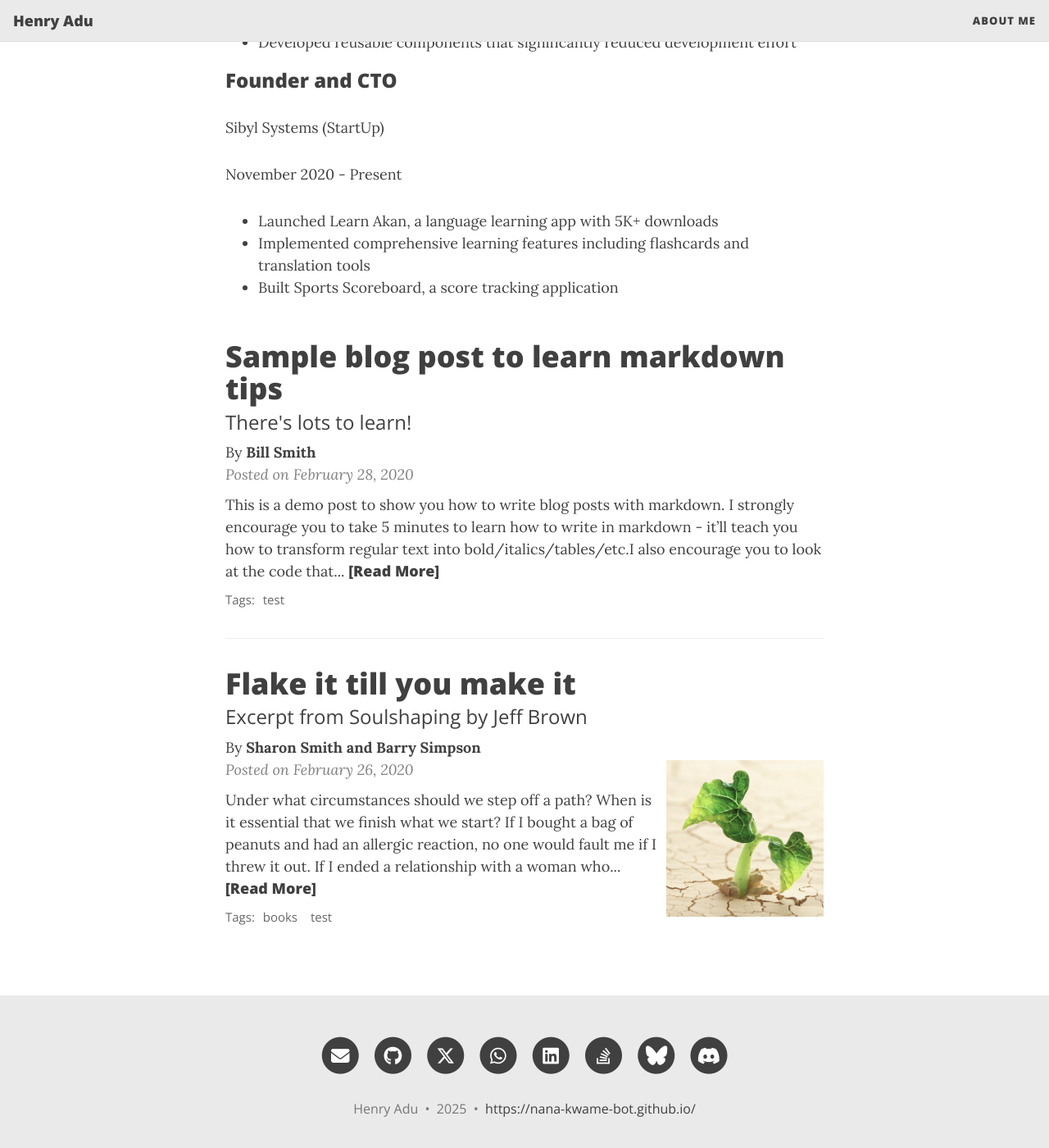
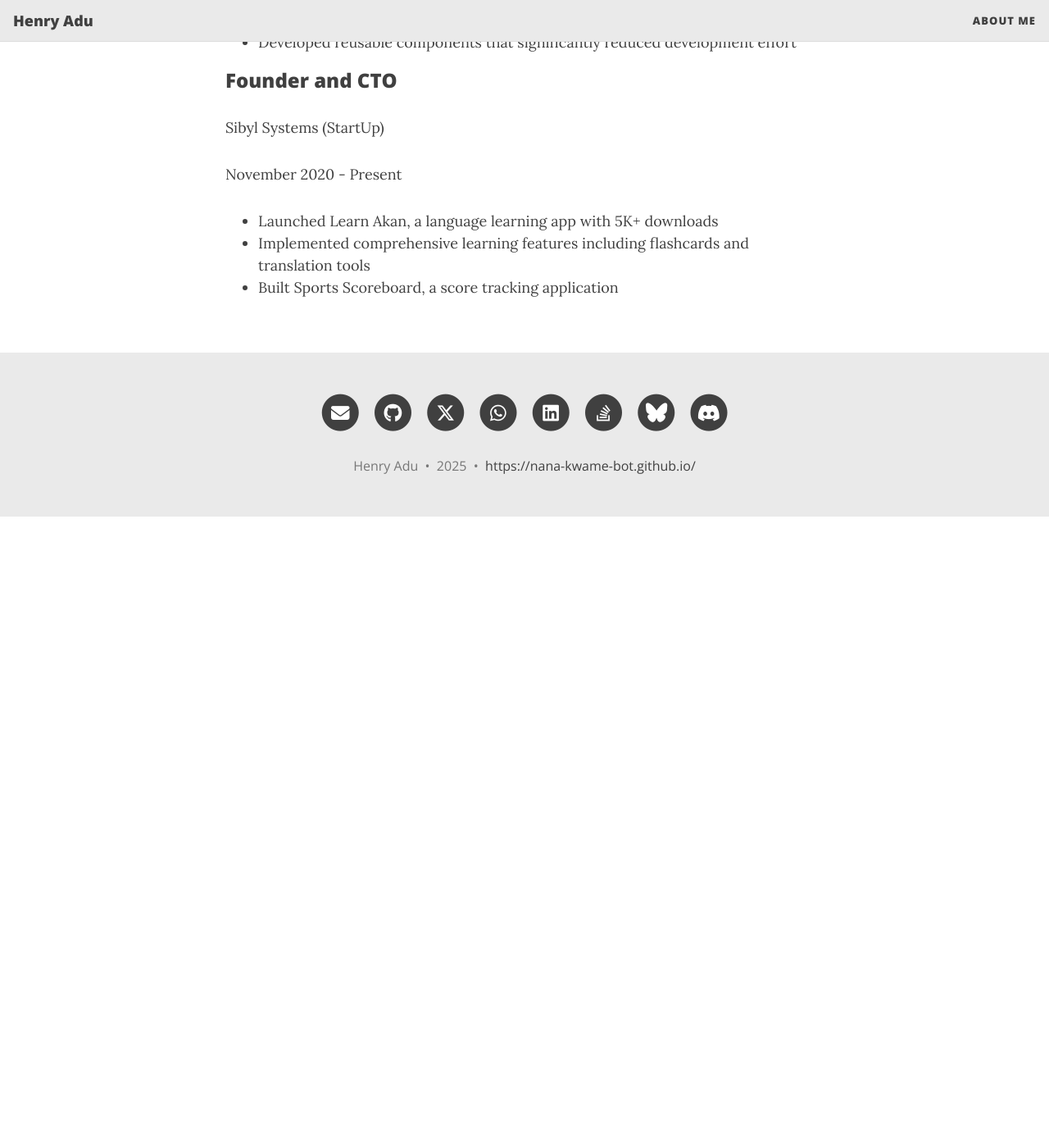
Before and after one commit to Nana-Kwame-bot/Nana-Kwame-bot.github.io, a Jekyll site: the page built from index.html, in a window 1280 px wide and 1400 px high, scrolled down 1326 px. Shown: the whole window at 82% size. Built offline with Jekyll 4.4.1, drawn with Linux system fonts in a browser that asks for light colours; the list of posts is cut into pages by our own code; after the commit the page ends 1956 px from its top, so only the background shows below that.

Commit message:
Remove comments section and delete unused post layouts and markdown files

````diff
--- a/_layouts/home.html
+++ b/_layouts/home.html
@@ -4,119 +4,57 @@
 
 {{ content }}
 
-{% assign posts = paginator.posts | default: site.posts %}
+<!-- Hero Section -->
+<section class="hero-section text-center">
+  <p class="professional-summary">
+      Experienced software engineer with 5 years of expertise in Flutter and Dart, creating impactful solutions at Volta River Authority and Phundit. Currently focused on enhancing enterprise mobility solutions and developing innovative apps that serve real-world needs.
+  </p>
+</section>
 
-<!-- role="list" needed so that `list-style: none` in Safari doesn't remove the list semantics -->
-<ul class="posts-list list-unstyled" role="list">
-  {% for post in posts %}
-  <li class="post-preview">
-    <article>
+<!-- Portfolio Section -->
+<section class="portfolio-section">
+  <h2>Featured Projects</h2>
+  <div class="projects-grid">
+      <div class="project-card">
+          <h3>VRA Client Service App</h3>
+          <p>Enterprise-level customer service system with email notifications and in-app alerts.</p>
+          <div class="tech-stack">Flutter • Firebase • BLoC</div>
+      </div>
+      <div class="project-card">
+          <h3>Learn Akan</h3>
+          <p>Language learning app with 5K+ downloads, featuring flashcards and interactive exercises.</p>
+          <div class="tech-stack">Flutter • Dart • Firebase</div>
+      </div>
+      <div class="project-card">
+          <h3>Waste Pickup App</h3>
+          <p>Created and published a waste management solution with real-time tracking capabilities.</p>
+          <div class="tech-stack">Flutter • Google Maps • Firebase</div>
+      </div>
+  </div>
+</section>
 
-      {%- capture thumbnail -%}
-        {% if post.thumbnail-img %}
-          {{ post.thumbnail-img }}
-        {% elsif post.cover-img %}
-          {% if post.cover-img.first %}
-            {{ post.cover-img[0].first.first }}
-          {% else %}
-            {{ post.cover-img }}
-          {% endif %}
-        {% else %}
-        {% endif %}
-      {% endcapture %}
-      {% assign thumbnail=thumbnail | strip %}
+<!-- Experience Section -->
+<section class="experience-section">
+  <h2>Professional Experience</h2>
+  <div class="experience-card">
+      <h3>Software Engineer</h3>
+      <p class="company">Volta River Authority (VRA) - Technical Service Department</p>
+      <p class="duration">November 2022 - Present</p>
+      <ul>
+          <li>Managed the production of 3 different apps across 4 different platforms</li>
+          <li>Implemented Email notification system to help employees stay abreast of new incidents</li>
+          <li>Developed reusable components that significantly reduced development effort</li>
+      </ul>
+  </div>
 
-      {% if site.feed_show_excerpt == false %}
-      {% if thumbnail != "" %}
-      <div class="post-image post-image-normal">
-        <a href="{{ post.url | absolute_url }}" aria-label="Thumbnail">
-          <img src="{{ thumbnail | absolute_url }}" alt="Post thumbnail">
-        </a>
-      </div>
-      {% endif %}
-      {% endif %}
-
-      <a href="{{ post.url | absolute_url }}">
-        <h2 class="post-title">{{ post.title | strip_html }}</h2>
-
-        {% if post.subtitle %}
-          <h3 class="post-subtitle">
-          {{ post.subtitle | strip_html }}
-          </h3>
-        {% endif %}
-      </a>
-
-      {% if post.author %}
-        <span>By <strong>{{ post.author | strip_html }}</strong></span>
-      {% endif %}
-      <p class="post-meta">
-        {% assign date_format = site.date_format | default: "%B %-d, %Y" %}
-        Posted on {{ post.date | date: date_format }}
-      </p>
-
-      {% if thumbnail != "" %}
-      <div class="post-image post-image-small">
-        <a href="{{ post.url | absolute_url }}" aria-label="Thumbnail">
-          <img src="{{ thumbnail | absolute_url }}" alt="Post thumbnail">
-        </a>
-      </div>
-      {% endif %}
-
-      {% unless site.feed_show_excerpt == false %}
-      {% if thumbnail != "" %}
-      <div class="post-image post-image-short">
-        <a href="{{ post.url | absolute_url }}" aria-label="Thumbnail">
-          <img src="{{ thumbnail | absolute_url }}" alt="Post thumbnail">
-        </a>
-      </div>
-      {% endif %}
-
-      <div class="post-entry">
-        {% assign excerpt_length = site.excerpt_length | default: 50 %}
-        {{ post.excerpt | strip_html | truncatewords: excerpt_length }}
-        {% assign excerpt_word_count = post.excerpt | number_of_words %}
-        {% if post.content != post.excerpt or excerpt_word_count > excerpt_length %}
-          <a href="{{ post.url | absolute_url }}" class="post-read-more">[Read&nbsp;More]</a>
-        {% endif %}
-      </div>
-      {% endunless %}
-
-      {% if site.feed_show_tags != false and post.tags.size > 0 %}
-      <div class="blog-tags">
-        <span>Tags:</span>
-        <!-- role="list" needed so that `list-style: none` in Safari doesn't remove the list semantics -->
-        <ul class="d-inline list-inline" role="list">
-          {% for tag in post.tags %}
-          <li class="list-inline-item">
-            <a href="{{ '/tags' | absolute_url }}#{{- tag -}}">{{- tag -}}</a>
-          </li>
-          {% endfor %}
-        </ul>
-      </div>
-      {% endif %}
-
-    </article>
-  </li>
-  {% endfor %}
-</ul>
-
-{% if paginator.total_pages > 1 %}
-<ul class="pagination main-pager">
-  {% if paginator.previous_page %}
-  <li class="page-item previous">
-    <a class="page-link" href="{{ paginator.previous_page_path | absolute_url }}">
-      <i class="fas fa-arrow-left" alt="Newer Posts"></i>
-      <span class="d-none d-sm-inline-block">Newer Posts</span>
-    </a>
-  </li>
-  {% endif %}
-  {% if paginator.next_page %}
-  <li class="page-item next">
-    <a class="page-link" href="{{ paginator.next_page_path | absolute_url }}">
-      <span class="d-none d-sm-inline-block">Older Posts</span>
-      <i class="fas fa-arrow-right" alt="Older Posts"></i>
-    </a>
-  </li>
-  {% endif %}
-</ul>
-{% endif %}
+  <div class="experience-card">
+      <h3>Founder and CTO</h3>
+      <p class="company">Sibyl Systems (StartUp)</p>
+      <p class="duration">November 2020 - Present</p>
+      <ul>
+          <li>Launched Learn Akan, a language learning app with 5K+ downloads</li>
+          <li>Implemented comprehensive learning features including flashcards and translation tools</li>
+          <li>Built Sports Scoreboard, a score tracking application</li>
+      </ul>
+  </div>
+</section>
--- a/_layouts/page.html
+++ b/_layouts/page.html
@@ -25,7 +25,6 @@
         </div>
       {% endif %}
 
-      {% include comments.html %}
     </div>
   </div>
 </main>
--- a/_posts/2020-02-26-flake-it-till-you-make-it.md
+++ /dev/null
@@ -1,18 +0,0 @@
----
-layout: post
-title: Flake it till you make it
-subtitle: Excerpt from Soulshaping by Jeff Brown
-cover-img: /assets/img/path.jpg
-thumbnail-img: /assets/img/thumb.png
-share-img: /assets/img/path.jpg
-tags: [books, test]
-author: Sharon Smith and Barry Simpson
----
-
-Under what circumstances should we step off a path? When is it essential that we finish what we start? If I bought a bag of peanuts and had an allergic reaction, no one would fault me if I threw it out. If I ended a relationship with a woman who hit me, no one would say that I had a commitment problem. But if I walk away from a seemingly secure route because my soul has other ideas, I am a flake?
-
-The truth is that no one else can definitively know the path we are here to walk. It’s tempting to listen—many of us long for the omnipotent other—but unless they are genuine psychic intuitives, they can’t know. All others can know is their own truth, and if they’ve actually done the work to excavate it, they will have the good sense to know that they cannot genuinely know anyone else’s. Only soul knows the path it is here to walk. Since you are the only one living in your temple, only you can know its scriptures and interpretive structure.
-
-At the heart of the struggle are two very different ideas of success—survival-driven and soul-driven. For survivalists, success is security, pragmatism, power over others. Success is the absence of material suffering, the nourishing of the soul be damned. It is an odd and ironic thing that most of the material power in our world often resides in the hands of younger souls. Still working in the egoic and material realms, they love the sensations of power and focus most of their energy on accumulation. Older souls tend not to be as materially driven. They have already played the worldly game in previous lives and they search for more subtle shades of meaning in this one—authentication rather than accumulation. They are often ignored by the culture at large, although they really are the truest warriors.
-
-A soulful notion of success rests on the actualization of our innate image. Success is simply the completion of a soul step, however unsightly it may be. We have finished what we started when the lesson is learned. What a fear-based culture calls a wonderful opportunity may be fruitless and misguided for the soul. Staying in a passionless relationship may satisfy our need for comfort, but it may stifle the soul. Becoming a famous lawyer is only worthwhile if the soul demands it. It is an essential failure if you are called to be a monastic this time around. If you need to explore and abandon ten careers in order to stretch your soul toward its innate image, then so be it. Flake it till you make it.
--- a/_posts/2020-02-28-sample-markdown.md
+++ /dev/null
@@ -1,95 +0,0 @@
----
-layout: post
-title: Sample blog post to learn markdown tips
-subtitle: There's lots to learn!
-gh-repo: daattali/beautiful-jekyll
-gh-badge: [star, fork, follow]
-tags: [test]
-comments: true
-mathjax: true
-author: Bill Smith
----
-
-{: .box-success}
-This is a demo post to show you how to write blog posts with markdown.  I strongly encourage you to [take 5 minutes to learn how to write in markdown](https://markdowntutorial.com/) - it'll teach you how to transform regular text into bold/italics/tables/etc.<br/>I also encourage you to look at the [code that created this post](https://raw.githubusercontent.com/daattali/beautiful-jekyll/master/_posts/2020-02-28-sample-markdown.md) to learn some more advanced tips about using markdown in Beautiful Jekyll.
-
-**Here is some bold text**
-
-## Here is a secondary heading
-
-[This is a link to a different site](https://deanattali.com/) and [this is a link to a section inside this page](#local-urls).
-
-Here's a table:
-
-| Number | Next number | Previous number |
-| :------ |:--- | :--- |
-| Five | Six | Four |
-| Ten | Eleven | Nine |
-| Seven | Eight | Six |
-| Two | Three | One |
-
-You can use [MathJax](https://www.mathjax.org/) to write LaTeX expressions. For example:
-When \\(a \ne 0\\), there are two solutions to \\(ax^2 + bx + c = 0\\) and they are $$x = {-b \pm \sqrt{b^2-4ac} \over 2a}.$$
-
-How about a yummy crepe?
-
-![Crepe](https://beautifuljekyll.com/assets/img/crepe.jpg)
-
-It can also be centered!
-
-![Crepe](https://beautifuljekyll.com/assets/img/crepe.jpg){: .mx-auto.d-block :}
-
-Here's a code chunk:
-
-~~~
-var foo = function(x) {
-  return(x + 5);
-}
-foo(3)
-~~~
-
-And here is the same code with syntax highlighting:
-
-```javascript
-var foo = function(x) {
-  return(x + 5);
-}
-foo(3)
-```
-
-And here is the same code yet again but with line numbers:
-
-{% highlight javascript linenos %}
-var foo = function(x) {
-  return(x + 5);
-}
-foo(3)
-{% endhighlight %}
-
-## Boxes
-You can add notification, warning and error boxes like this:
-
-### Notification
-
-{: .box-note}
-**Note:** This is a notification box.
-
-### Warning
-
-{: .box-warning}
-**Warning:** This is a warning box.
-
-### Error
-
-{: .box-error}
-**Error:** This is an error box.
-
-## Local URLs in project sites {#local-urls}
-
-When hosting a *project site* on GitHub Pages (for example, `https://USERNAME.github.io/MyProject`), URLs that begin with `/` and refer to local files may not work correctly due to how the root URL (`/`) is interpreted by GitHub Pages. You can read more about it [in the FAQ](https://beautifuljekyll.com/faq/#links-in-project-page). To demonstrate the issue, the following local image will be broken **if your site is a project site:**
-
-![Crepe](/assets/img/crepe.jpg)
-
-If the above image is broken, then you'll need to follow the instructions [in the FAQ](https://beautifuljekyll.com/faq/#links-in-project-page). Here is proof that it can be fixed:
-
-![Crepe]({{ '/assets/img/crepe.jpg' | relative_url }})
--- a/index.html
+++ b/index.html
@@ -3,57 +3,3 @@
 title: Henry Adu
 subtitle: Mobile App Developer | Software Engineer | AI Engineer
 ---
-<!-- Hero Section -->
-<section class="hero-section text-center">
-  <p class="professional-summary">
-      Experienced software engineer with 5 years of expertise in Flutter and Dart, creating impactful solutions at Volta River Authority and Phundit. Currently focused on enhancing enterprise mobility solutions and developing innovative apps that serve real-world needs.
-  </p>
-</section>
-
-<!-- Portfolio Section -->
-<section class="portfolio-section">
-  <h2>Featured Projects</h2>
-  <div class="projects-grid">
-      <div class="project-card">
-          <h3>VRA Client Service App</h3>
-          <p>Enterprise-level customer service system with email notifications and in-app alerts.</p>
-          <div class="tech-stack">Flutter • Firebase • BLoC</div>
-      </div>
-      <div class="project-card">
-          <h3>Learn Akan</h3>
-          <p>Language learning app with 5K+ downloads, featuring flashcards and interactive exercises.</p>
-          <div class="tech-stack">Flutter • Dart • Firebase</div>
-      </div>
-      <div class="project-card">
-          <h3>Waste Pickup App</h3>
-          <p>Created and published a waste management solution with real-time tracking capabilities.</p>
-          <div class="tech-stack">Flutter • Google Maps • Firebase</div>
-      </div>
-  </div>
-</section>
-
-<!-- Experience Section -->
-<section class="experience-section">
-  <h2>Professional Experience</h2>
-  <div class="experience-card">
-      <h3>Software Engineer</h3>
-      <p class="company">Volta River Authority (VRA) - Technical Service Department</p>
-      <p class="duration">November 2022 - Present</p>
-      <ul>
-          <li>Managed the production of 3 different apps across 4 different platforms</li>
-          <li>Implemented Email notification system to help employees stay abreast of new incidents</li>
-          <li>Developed reusable components that significantly reduced development effort</li>
-      </ul>
-  </div>
-
-  <div class="experience-card">
-      <h3>Founder and CTO</h3>
-      <p class="company">Sibyl Systems (StartUp)</p>
-      <p class="duration">November 2020 - Present</p>
-      <ul>
-          <li>Launched Learn Akan, a language learning app with 5K+ downloads</li>
-          <li>Implemented comprehensive learning features including flashcards and translation tools</li>
-          <li>Built Sports Scoreboard, a score tracking application</li>
-      </ul>
-  </div>
-</section>
````
Also changed, not shown: _layouts/post.html (deleted, +0 -88 lines).
